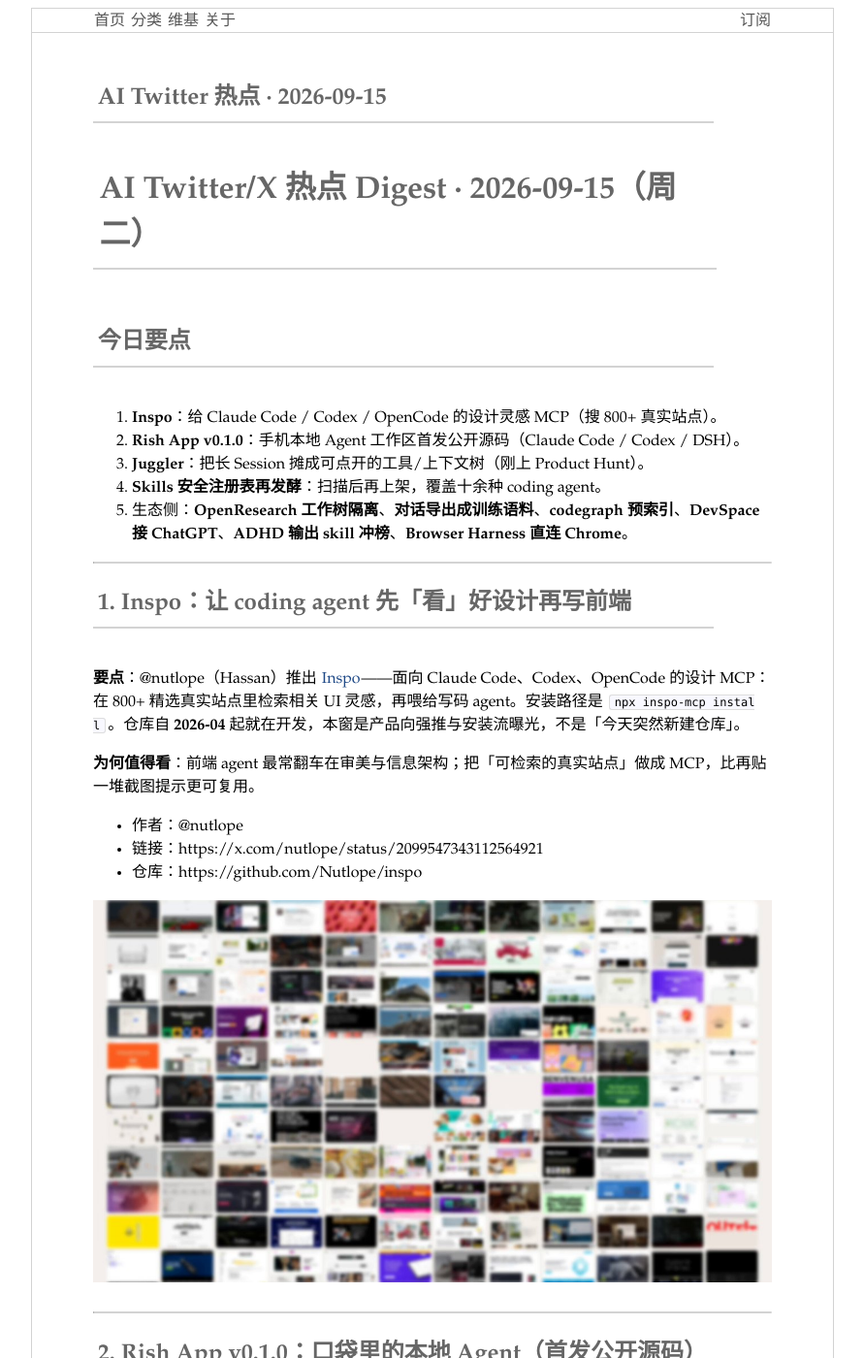
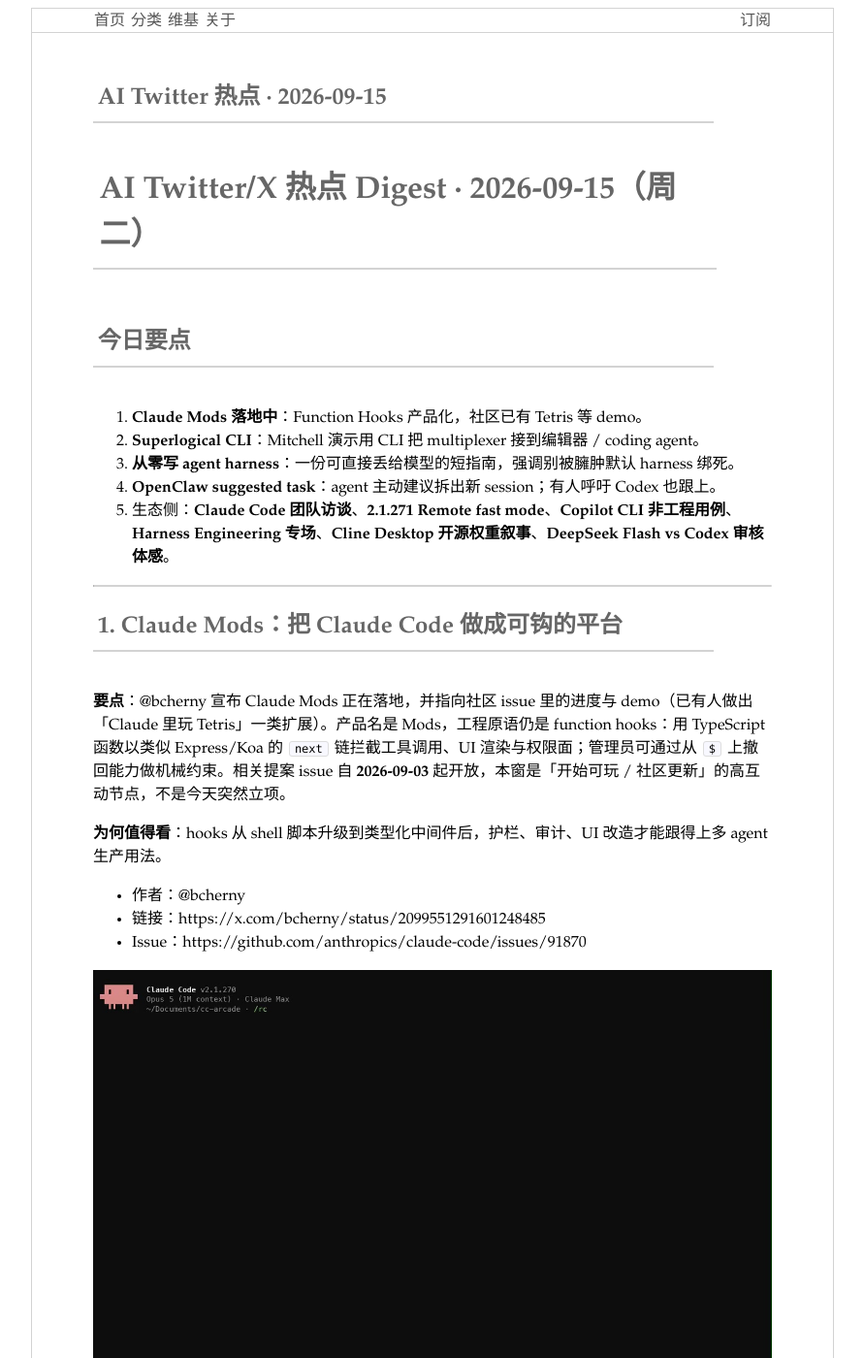
Before and after one commit to assertion/assertion.github.io, a Jekyll site: the page built from _posts/2026-09-15-ai-twitter-hots.md, in a window 1280 px wide and 1400 px high. Shown: the whole window at 97% size, without its empty margins (194-1085 px from the left). Built offline with Jekyll 4.4.1, drawn with Linux system fonts in a browser that asks for light colours; Markdown is read by kramdown in place of the engine named in the settings; some of the changed text lies outside the part shown.

Commit message:
Redo AI Twitter hots 2026-09-15 from following feed
Replace prior digest with timeline+bookmarks sourced shortlist
(Claude Mods, Superlogical, harness guide, OpenClaw, Claude Code,
Copilot CLI, Cline Desktop, DeepSeek Flash, etc.).

```diff
--- a/_posts/2026-09-15-ai-twitter-hots.md
+++ b/_posts/2026-09-15-ai-twitter-hots.md
@@ -3,7 +3,7 @@
 title: AI Twitter 热点 · 2026-09-15
 categories: AI
 description: 过去一天 X 上 AI coding / 模型 / 产品的高信号讨论摘要（约 10 条）
-keywords: AI, Twitter, Cursor, Claude Code, Codex, OpenCode, Inspo, Rish, Juggler, MCP
+keywords: AI, Twitter, Claude Code, Codex, Copilot, Cline, OpenClaw, Superlogical, Devin, DeepSeek
 ---
 
 # AI Twitter/X 热点 Digest · 2026-09-15（周二）
@@ -11,151 +11,147 @@
 
 ## 今日要点
 
-1. **Inspo**：给 Claude Code / Codex / OpenCode 的设计灵感 MCP（搜 800+ 真实站点）。
-2. **Rish App v0.1.0**：手机本地 Agent 工作区首发公开源码（Claude Code / Codex / DSH）。
-3. **Juggler**：把长 Session 摊成可点开的工具/上下文树（刚上 Product Hunt）。
-4. **Skills 安全注册表再发酵**：扫描后再上架，覆盖十余种 coding agent。
-5. 生态侧：**OpenResearch 工作树隔离**、**对话导出成训练语料**、**codegraph 预索引**、**DevSpace 接 ChatGPT**、**ADHD 输出 skill 冲榜**、**Browser Harness 直连 Chrome**。
+1. **Claude Mods 落地中**：Function Hooks 产品化，社区已有 Tetris 等 demo。
+2. **Superlogical CLI**：Mitchell 演示用 CLI 把 multiplexer 接到编辑器 / coding agent。
+3. **从零写 agent harness**：一份可直接丢给模型的短指南，强调别被臃肿默认 harness 绑死。
+4. **OpenClaw suggested task**：agent 主动建议拆出新 session；有人呼吁 Codex 也跟上。
+5. 生态侧：**Claude Code 团队访谈**、**2.1.271 Remote fast mode**、**Copilot CLI 非工程用例**、**Harness Engineering 专场**、**Cline Desktop 开源权重叙事**、**DeepSeek Flash vs Codex 审核体感**。
 
 ---
 
-## 1. Inspo：让 coding agent 先「看」好设计再写前端
+## 1. Claude Mods：把 Claude Code 做成可钩的平台
 
-**要点**：@nutlope（Hassan）推出 [Inspo](https://github.com/Nutlope/inspo)——面向 Claude Code、Codex、OpenCode 的设计 MCP：在 800+ 精选真实站点里检索相关 UI 灵感，再喂给写码 agent。安装路径是 `npx inspo-mcp install`。仓库自 **2026-04** 起就在开发，本窗是产品向强推与安装流曝光，不是「今天突然新建仓库」。
+**要点**：@bcherny 宣布 Claude Mods 正在落地，并指向社区 issue 里的进度与 demo（已有人做出「Claude 里玩 Tetris」一类扩展）。产品名是 Mods，工程原语仍是 function hooks：用 TypeScript 函数以类似 Express/Koa 的 `next` 链拦截工具调用、UI 渲染与权限面；管理员可通过从 `$` 上撤回能力做机械约束。相关提案 issue 自 **2026-09-03** 起开放，本窗是「开始可玩 / 社区更新」的高互动节点，不是今天突然立项。
 
-**为何值得看**：前端 agent 最常翻车在审美与信息架构；把「可检索的真实站点」做成 MCP，比再贴一堆截图提示更可复用。
+**为何值得看**：hooks 从 shell 脚本升级到类型化中间件后，护栏、审计、UI 改造才能跟得上多 agent 生产用法。
 
-- 作者：@nutlope
-- 链接：https://x.com/nutlope/status/2099547343112564921
-- 仓库：https://github.com/Nutlope/inspo
+- 作者：@bcherny
+- 链接：https://x.com/bcherny/status/2099551291601248485
+- Issue：https://github.com/anthropics/claude-code/issues/91870
 
-![Inspo MCP](/images/twitter-hots/2026-09-15/01-inspo.jpg)
+![Claude Mods](/images/twitter-hots/2026-09-15/01-claude-mods.jpg)
 
 ---
 
-## 2. Rish App v0.1.0：口袋里的本地 Agent（首发公开源码）
+## 2. Superlogical CLI：给 agent 与人共用的会话层加遥控器
 
-**要点**：@FiniYang 宣布 [ZSeven-W/rish-app](https://github.com/ZSeven-W/rish-app) 开源。核对后：**v0.1.0 首个公开 release 落在 2026-09-14**（仓库目录 8/25 已建，但这次才放出可构建源码预览）。定位是手机/平板上的本地优先 Agent：会话、工作区、工具调用留在设备；内置 DSH、Claude Code、Codex、ZCode；演示路径是读文件 → 起本地服务 → 打开页面交互。官方写明：目前是 **source preview，没有现成安装包**，需自行按 README 构建。
+**要点**：@mitchellh 本周 demo 重点是 **CLI 控制 Superlogical multiplexer**——GUI 能做的事 CLI 也能做，方便接到编辑器、agentic coding 工具与自动化。Superlogical 是其新公司产品线：从终端 multiplexer 起步，目标是人和 coding agent 共用可重连、可分享的持久会话；公司叙事自 **2026-07** 起公开，本窗是 CLI/自动化向的新 demo，不是「今日新开源仓库」。
 
-**为何值得看**：把「remote control 一台常开电脑」换成「手机本机工作区」，是 harness 形态的又一次下沉。
+**为何值得看**：agent 越来越常驻终端时，缺的不是又一个 chat UI，而是可脚本化的会话控制面。
 
-- 作者：@FiniYang
-- 链接：https://x.com/FiniYang/status/2099344770795733091
-- 仓库：https://github.com/ZSeven-W/rish-app
+- 作者：@mitchellh
+- 链接：https://x.com/mitchellh/status/2099622049325232505
+- 产品：https://www.superlogical.com/
 
-![Rish App](/images/twitter-hots/2026-09-15/02-rish.jpg)
+![Superlogical CLI](/images/twitter-hots/2026-09-15/02-superlogical.jpg)
 
 ---
 
-## 3. Juggler：长 Session 终于能「翻树」而不是翻聊天记录
+## 3. 从零搭一个 agent harness（给模型也能读的短指南）
 
-**要点**：@hisevenih 介绍 [juggler-ai/juggler](https://github.com/juggler-ai/juggler)（本窗称刚上 Product Hunt）。痛点很具体：coding agent 跑几十轮后，线性聊天基本不可用。Juggler 把工具调用、当时上下文、停机原因、跑偏分支做成可点开的树；支持 Claude Code、Codex、Gemini、Copilot、Ollama、OpenRouter 等；Session 本地可分支/折叠。仓库 **2026-06** 起已存在，本窗有 v0.6.x 持续发版。注意：`--public` 局域网模式官方写明无密码；主程序 AGPL-3.0。
+**要点**：@omarsar0 发了一份「喂给你的 agent」式短指南：若真想搞懂 harness，值得用 TS/Python 自己从零写一个。后续线程补充——现成 harness 往往太臃肿，自己搭反而更容易把成本压下来。本窗 bookmark 密度很高，属于方法论向热帖。
 
-**为何值得看**：可观测性正在从「看最终 diff」走到「看 agent 当时看见了什么」。
+**为何值得看**：和「再包一层编排」相反，这是在劝你先弄清 agent 循环里每一分 token 和工具面是怎么来的。
 
-- 作者：@hisevenih
-- 链接：https://x.com/hisevenih/status/2099438758659785075
-- 仓库：https://github.com/juggler-ai/juggler
+- 作者：@omarsar0
+- 链接：https://x.com/omarsar0/status/2099545598156288292
 
-![Juggler](/images/twitter-hots/2026-09-15/03-juggler.jpg)
+![Agent harness guide](/images/twitter-hots/2026-09-15/03-harness-guide.jpg)
 
 ---
 
-## 4. Skills 正在变成软件生态——以及带安全扫描的注册表
+## 4. OpenClaw suggested task：让 agent 自己提议「另开一桌」
 
-**要点**：@tonysimons_ 指向 [tech-leads-club/agent-skills](https://github.com/tech-leads-club/agent-skills)：宣称约 92 个 skill、覆盖 Codex / Claude Code / Cursor / Antigravity / OpenCode 等十余种 agent，上架前做安全扫描。仓库 **2026-01** 已建，本窗是生态叙事再发酵，不是新开源。
+**要点**：@Pat_Erichsen（OpenClaw）介绍 **suggested task**：当 coding agent 识别出一块边界清楚的子活，会建议新开 session 去干，而不是把所有事塞进同一条长对话。@steipete 转发称「太有用了」，并表示要推动 **Codex 也加上同类能力**；@openclaw 账号亦在时间线扩散。OpenClaw 主仓自 **2025-11** 已存在，本窗是功能向讨论，不是新开源。
 
-**为何值得看**：skill 文件一旦可一键安装，供应链风险就跟 npm 一样真实；「先扫再装」会变成默认期待。
+**为何值得看**：delegation 正在从「人手工拆 session」变成「agent 工具里的一等动作」——跨产品对齐会很快。
 
-- 作者：@tonysimons_
-- 链接：https://x.com/tonysimons_/status/2099592051750838693
-- 仓库：https://github.com/tech-leads-club/agent-skills
+- 作者：@Pat_Erichsen（经 @steipete / @openclaw 扩散）
+- 链接：https://x.com/Pat_Erichsen/status/2099561529637265687
+- 跟帖：https://x.com/steipete/status/2099571935495827761
+
+![OpenClaw suggested task](/images/twitter-hots/2026-09-15/04-openclaw-suggest.jpg)
 
 ---
 
-## 5. OpenResearch：每个研究方向一棵 git 工作树
+## 5. 和 Claude Code 团队聊「跟着模型能力狂奔」
 
-**要点**：@Jolyne_AI 介绍 [alphaXiv/OpenResearch](https://github.com/alphaXiv/OpenResearch)：把 Claude Code / Codex / OpenCode / Cursor 升成研究型 Agent；每个方向独占会话 + 独立 worktree；实验按 git 快照归档，便于对照与回滚。仓库 **2026-06** 已公开，本窗仍在发版（如 9/14 的 v0.2.2），属于持续更新下的讨论，不是首发新闻。
+**要点**：@trq212 放出与 Sid & Robert 的访谈：Claude Code 怎么被做出来、模型能力蹿升时产品有多难追上，以及 AI 之前软件工程里他们怀念什么。视频向长内容，适合当本窗 Claude Code 叙事的背景板。
 
-**为何值得看**：和多 agent 写码同一条线——先把隔离做干净，并行探索才不会互相踩。
+**为何值得看**：比又一篇功能清单更接近「这个 harness 为什么长这样」。
 
-- 作者：@Jolyne_AI
-- 链接：https://x.com/Jolyne_AI/status/2099346405987057968
-- 仓库：https://github.com/alphaXiv/OpenResearch
+- 作者：@trq212
+- 链接：https://x.com/trq212/status/2099551141621329994
+- 视频：https://www.youtube.com/watch?v=S-sYlFiGFv8
 
-![OpenResearch](/images/twitter-hots/2026-09-15/05-openresearch.jpg)
+![Building Claude Code](/images/twitter-hots/2026-09-15/05-claude-code-build.jpg)
 
 ---
 
-## 6. 你删掉的 Cursor / Claude Code 对话，可能是一份语料
+## 6. Claude Code 2.1.271：Remote 认 host 的 fast mode
 
-**要点**：@mybitstar 拆解 [kruzovic7/ai-data-extractor](https://github.com/kruzovic7/ai-data-extractor)：只读导出 Claude Code、Codex、Cursor、Windsurf、Trae、Continue、Gemini CLI、OpenCode、Cline/Roo、Aider 等本机会话，统一成 JSONL（含代码上下文与工具调用）。仓库 **2026-09-11** 创建，偏新。帖文强调先跑密钥扫描、别把导出目录推进公开仓——这点比「能卖数据」的营销更值得听。
+**要点**：@ClaudeCodeLog 汇总 **2.1.271**（约 96 项 CLI 变更）。亮点包括：Claude Code Remote 会尊重 host 的 fast-mode 或会话里的 `/fast`（在组织策略允许时降低延迟）；以及按命令的 `allowed_domains`，收紧 Bash/PowerShell/Monitor 自动沙箱的网络面。同日稍后还有偏稳定性的 **2.1.272** 小版本。
 
-**为何值得看**：本地 agent 轨迹正在变成可训练资产；合规与脱敏会先于「微调故事」成为硬问题。
+**为何值得看**：远程 runner + 本机策略对齐，是团队开始规模化用 Claude Code 时最先踩的坑之一。
 
-- 作者：@mybitstar
-- 链接：https://x.com/mybitstar/status/2099372319580078284
-- 仓库：https://github.com/kruzovic7/ai-data-extractor
+- 作者：@ClaudeCodeLog
+- 链接：https://x.com/ClaudeCodeLog/status/2099627237012090958
+
+![Claude Code 2.1.271](/images/twitter-hots/2026-09-15/06-cc-271.jpg)
 
 ---
 
-## 7. codegraph 再发酵：预索引知识图谱喂给多 agent
+## 7. GitHub：法务运营用 Copilot CLI 自己搓内部工具
 
-**要点**：@sunmer575399 推荐 [colbymchenry/codegraph](https://github.com/colbymchenry/codegraph)：给仓库建预索引代码图，变更自动同步，对接 Claude Code / Codex / Gemini / Cursor / OpenCode 等，强调 100% 本地。仓库 **2026-01** 已存在（不是本周新开源）；星标量级与帖文所说同阶，属旧项目再讨论。
+**要点**：@github 讲述法务团队运营经理 Victoria 用 **GitHub Copilot CLI** 搭运营工具平台，而不是再排队等工程资源。叙事刻意打在「非传统开发背景也能驱动 CLI agent」。
 
-**为何值得看**：把「每次靠 grep 喂上下文」换成结构化图谱，是省 token 的基础设施叙事。
+**为何值得看**：coding agent 的下一波用户不一定写业务代码——内部工具与流程自动化同样吃得下。
 
-- 作者：@sunmer575399
-- 链接：https://x.com/sunmer575399/status/2099464688614703586
-- 仓库：https://github.com/colbymchenry/codegraph
+- 作者：@github
+- 链接：https://x.com/github/status/2099550668893683815
 
-![codegraph](/images/twitter-hots/2026-09-15/07-codegraph.jpg)
+![Copilot CLI](/images/twitter-hots/2026-09-15/07-copilot-cli.jpg)
 
 ---
 
-## 8. DevSpace：ChatGPT 网页端指挥本机 coding agent
+## 8. Harness Engineering 专场：生产事故里坏的往往不是模型
 
-**要点**：@yibie 介绍 [Waishnav/devspace](https://github.com/Waishnav/devspace)：自托管 MCP，把本机读写、搜索、shell、worktree 并行会话暴露给 ChatGPT；也可把活派给 Codex / Claude Code / Pi 等本地 agent。仓库 **2026-06** 起，近期仍有 beta 发版。安全模型要自己认清：批准连接后客户端在工作区权限很大（含 shell）。
+**要点**：@aiDotEngineer 直播/上架 AI Engineer World's Fair 2026 的 **Harness Engineering** 轨道：ports、proofs、kill switches，以及「把模型抽掉之后 agent 还剩什么」。论点很硬：线上挂了，模型常常不是首因。
 
-**为何值得看**：浏览器里的 ChatGPT 与本机 harness 被 MCP 焊在一起——「模型在云、执行在本地」的折中越来越常见。
+**为何值得看**：和条目 3 同一条线——行业注意力正从「换更强模型」挪到「把运行时做对」。
 
-- 作者：@yibie
-- 链接：https://x.com/yibie/status/2099422481152884872
-- 仓库：https://github.com/Waishnav/devspace
+- 作者：@aiDotEngineer
+- 链接：https://x.com/aiDotEngineer/status/2099551501613986198
 
-![DevSpace](/images/twitter-hots/2026-09-15/08-devspace.jpg)
+![Harness Engineering track](/images/twitter-hots/2026-09-15/08-harness-track.jpg)
 
 ---
 
-## 9. i-have-adhd：逼 coding agent 先给答案的输出 skill（冲榜再发酵）
+## 9. Cline Desktop：开源权重模型的桌面工作区再升温
 
-**要点**：@sakatayasha 等传播 [ayghri/i-have-adhd](https://github.com/ayghri/i-have-adhd)：用十来条规则强迫 agent 先给行动项、少铺垫、少客套；宣称兼容 Claude Code、Codex、Cursor、OpenCode、Gemini、Qwen、Kimi 等。仓库 **2026-05** 已公开，本窗是 Trending/星标跳升带动的再发酵，不是新项目首发。
+**要点**：@omarsar0 称赞 **Cline Desktop**——面向开源权重的桌面应用，调度/会话 fork 等体验顺手，并可挂 OpenRouter 随时换模型。官方同日也在推 Desktop + ClinePass/免费模型（含 DeepSeek 等）。核对：`cline/cline` 主仓自 **2024-07** 起；Desktop 发版线已持续多周（如 9/13 的 desktop-v0.0.27），本窗是产品向强推与评测，不是「今天刚开源」。
 
-**为何值得看**：skill 市场验证了一件事——「改输出形状」可以和「加新工具」一样病毒传播。
+**为何值得看**：开源权重路线要的不只是「能跑」，而是和闭源 harness 同级的桌面会话与调度体验。
 
-- 作者：@sakatayasha
-- 链接：https://x.com/sakatayasha/status/2099432721948999942
-- 仓库：https://github.com/ayghri/i-have-adhd
+- 作者：@omarsar0
+- 链接：https://x.com/omarsar0/status/2099552255733014788
+- 仓库：https://github.com/cline/cline
+
+![Cline Desktop](/images/twitter-hots/2026-09-15/09-cline-desktop.jpg)
 
 ---
 
-## 10. Browser Harness：让 LLM 经 CDP 直接开本机 Chrome
+## 10. 同一类活：Codex 拒了，DeepSeek Flash 一分钟搞定
 
-**要点**：@bkdgiffug 介绍 [browser-use/browser-harness](https://github.com/browser-use/browser-harness)：经 WebSocket 接 Chrome DevTools Protocol，让 agent 操作真实浏览器；缺工具时可自写 helper；可接 Claude Code / Codex，也可切 Browser Use Cloud。仓库 **2026-04** 已开源，本窗是能力向再讨论。
+**要点**：@mranti 举例——想把已免费公开的网文章节打成 epub，**Codex 以版权理由拒绝**；换成 **DeepSeek Flash** 约一分钟交付。帖子用来说明「Flash 有多重要」的体感差，不是正式评测报告。
 
-**为何值得看**：写码 agent 与「真浏览器」的接缝仍厚；直连 CDP 比再套一层无头浏览器故事更短。
+**为何值得看**：coding/通用 agent 的安全与版权策略会直接变成产品可用性差异；多模型兜底仍是实务标配。
 
-- 作者：@bkdgiffug
-- 链接：https://x.com/bkdgiffug/status/2099409565880107331
-- 仓库：https://github.com/browser-use/browser-harness
+- 作者：@mranti
+- 链接：https://x.com/mranti/status/2099678177920446565
 
-![Browser Harness](/images/twitter-hots/2026-09-15/10-browser-harness.png)
+![DeepSeek Flash vs Codex](/images/twitter-hots/2026-09-15/10-deepseek-flash.jpg)
 
 ---
 
-## 附：仍在发酵的旁支
-
-- **GitHub CLI 可贴图**：@pradumna_saraf 提到 `gh` 现可直接给 issue/PR/评论附图片，减少 Claude Code / Copilot 等 agentic 流程里的拦路虎。https://x.com/pradumna_saraf/status/2099362524726714472
-- **learn-claude-code 教学仓再传播**：@snwiki238337 推 [shareAI-lab/learn-claude-code](https://github.com/shareAI-lab/learn-claude-code)（**2025-06** 起，口号 Bash is all you need）——旧课新读，不是本周新开源。https://x.com/snwiki238337/status/2099336836510519626
-- **Vicoa 多 agent IDE**：@vintcessun 指向开源自托管 [vicoa-ai/vicoa](https://github.com/vicoa-ai/vicoa)（worktree 隔离 + 跨设备接续，AGPL）。https://x.com/vintcessun/status/2099507476395851818
-- **Dr. Claw 科研工作台**：@aigclink 介绍可换 Claude Code/Gemini/Codex 基座的科研流水线（仓库更早，属赛道讨论）。https://x.com/aigclink/status/2099301420566790315
+*选条口径：关注时间线 + 书签中与 AI coding 工具 / 模型 / 产品相关的高信号帖；开源与发版时间以公开仓库与 release 记录核对，「再发酵」不等于今日首发。*
```
Also changed, not shown: images/twitter-hots/2026-09-15/01-claude-mods.jpg (added), images/twitter-hots/2026-09-15/01-inspo.jpg (deleted), images/twitter-hots/2026-09-15/02-rish.jpg (deleted), images/twitter-hots/2026-09-15/02-superlogical.jpg (added), images/twitter-hots/2026-09-15/03-harness-guide.jpg (added), images/twitter-hots/2026-09-15/03-juggler.jpg (deleted), images/twitter-hots/2026-09-15/04-openclaw-suggest.jpg (added), images/twitter-hots/2026-09-15/05-claude-code-build.jpg (added), images/twitter-hots/2026-09-15/05-openresearch.jpg (deleted), images/twitter-hots/2026-09-15/06-cc-271.jpg (added), images/twitter-hots/2026-09-15/07-codegraph.jpg (deleted), images/twitter-hots/2026-09-15/07-copilot-cli.jpg (added), images/twitter-hots/2026-09-15/08-devspace.jpg (deleted), images/twitter-hots/2026-09-15/08-harness-track.jpg (added), 4 more files.
